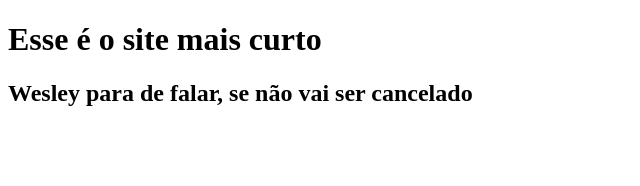
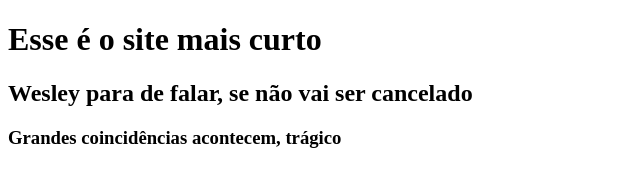
Before and after one commit to taverr/Aula-git, a plain HTML site: page index.html in a window 1280 px wide. Shown: the whole page, without its empty margins (0-640 px from the left). Drawn offline with Linux system fonts and the light colour scheme.

Commit message:
commit 3 14-04

```diff
--- a/index.html
+++ b/index.html
@@ -9,6 +9,7 @@
 
     <h1>Esse é o site mais curto</h1>
     <h2>Wesley para de falar, se não vai ser cancelado</h2>
+    <h3>Grandes coincidências acontecem, trágico</h3>
 
 </body>
 </html>
```
